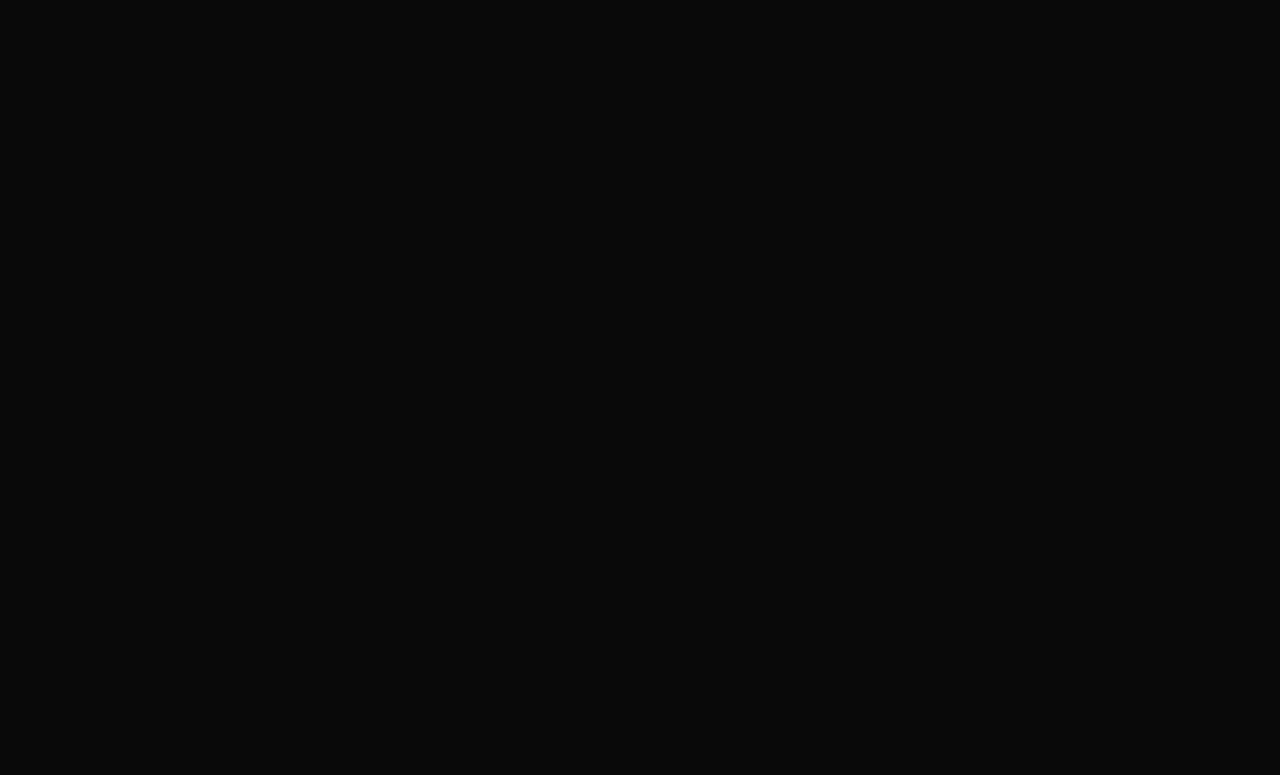
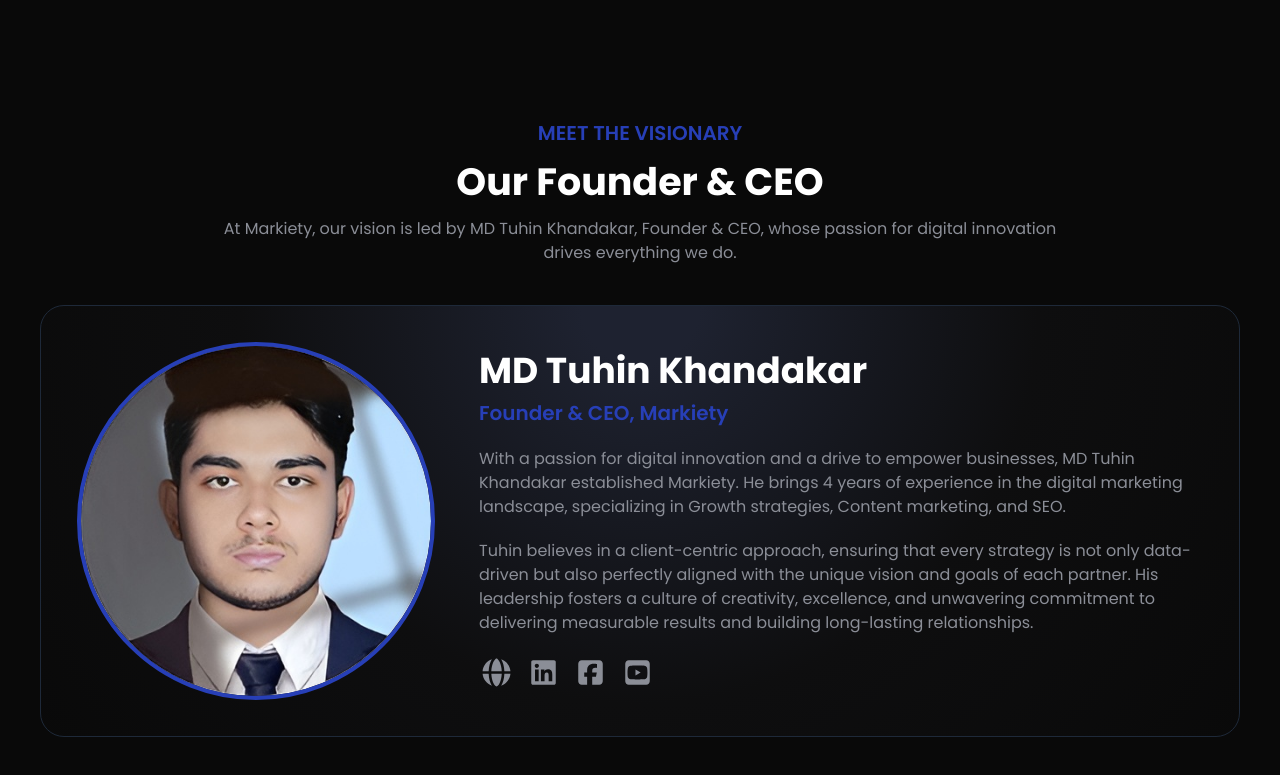
Before and after one commit to Shafayat-Ahammed/Markiety, a Next.js app: page / in a window 1280 px wide. Shown: the part 2349-3124 px from the top of the page. Before the commit the page ends 2468 px from the top, so only its background shows below. Built offline with nearby package versions, Linux system fonts and the light colour scheme.

Commit message:
feat(home): implement about-founder section component

```diff
--- a/src/app/page.tsx
+++ b/src/app/page.tsx
@@ -3,6 +3,7 @@
 import Hero from "@/components/hero/hero";
 import Services from "@/components/services/services";
 import WhyUs from "@/components/why-us/why-us";
+import AboutFounder from "@/components/about-founder/about-founder";
 
 const Home: FunctionComponent = (): JSX.Element => {
   return (
@@ -11,6 +12,7 @@
       <Hero />
       <Services />
       <WhyUs />
+      <AboutFounder />
     </>
   );
 };
--- /dev/null
+++ b/src/components/about-founder/about-founder.tsx
@@ -0,0 +1,136 @@
+import type { FunctionComponent, JSX, ReactElement } from "react";
+import SectionHeader from "../section-header/section-header";
+import Image from "next/image";
+
+interface SocialChannel {
+  icon: ReactElement<SVGSVGElement>;
+  url: string;
+}
+
+const AboutFounder: FunctionComponent = (): JSX.Element => {
+  const socialChannels: SocialChannel[] = [
+    {
+      icon: (
+        <svg
+          xmlns="http://www.w3.org/2000/svg"
+          viewBox="0 0 640 640"
+          width={35}
+          height={35}
+          className="hover:scale-105 transition-transform w-[35px] h-[35px] 2xl:w-[40px] 2xl:h-[40px]"
+        >
+          <path d="M415.9 344L225 344C227.9 408.5 242.2 467.9 262.5 511.4C273.9 535.9 286.2 553.2 297.6 563.8C308.8 574.3 316.5 576 320.5 576C324.5 576 332.2 574.3 343.4 563.8C354.8 553.2 367.1 535.8 378.5 511.4C398.8 467.9 413.1 408.5 416 344zM224.9 296L415.8 296C413 231.5 398.7 172.1 378.4 128.6C367 104.2 354.7 86.8 343.3 76.2C332.1 65.7 324.4 64 320.4 64C316.4 64 308.7 65.7 297.5 76.2C286.1 86.8 273.8 104.2 262.4 128.6C242.1 172.1 227.8 231.5 224.9 296zM176.9 296C180.4 210.4 202.5 130.9 234.8 78.7C142.7 111.3 74.9 195.2 65.5 296L176.9 296zM65.5 344C74.9 444.8 142.7 528.7 234.8 561.3C202.5 509.1 180.4 429.6 176.9 344L65.5 344zM463.9 344C460.4 429.6 438.3 509.1 406 561.3C498.1 528.6 565.9 444.8 575.3 344L463.9 344zM575.3 296C565.9 195.2 498.1 111.3 406 78.7C438.3 130.9 460.4 210.4 463.9 296L575.3 296z" />
+        </svg>
+      ),
+      url: "https://tuhinkhandakar.netlify.app",
+    },
+    {
+      icon: (
+        <svg
+          xmlns="http://www.w3.org/2000/svg"
+          viewBox="0 0 640 640"
+          width={35}
+          height={35}
+          className="hover:scale-105 transition-transform w-[35px] h-[35px] 2xl:w-[40px] 2xl:h-[40px]"
+        >
+          <path d="M512 96L127.9 96C110.3 96 96 110.5 96 128.3L96 511.7C96 529.5 110.3 544 127.9 544L512 544C529.6 544 544 529.5 544 511.7L544 128.3C544 110.5 529.6 96 512 96zM231.4 480L165 480L165 266.2L231.5 266.2L231.5 480L231.4 480zM198.2 160C219.5 160 236.7 177.2 236.7 198.5C236.7 219.8 219.5 237 198.2 237C176.9 237 159.7 219.8 159.7 198.5C159.7 177.2 176.9 160 198.2 160zM480.3 480L413.9 480L413.9 376C413.9 351.2 413.4 319.3 379.4 319.3C344.8 319.3 339.5 346.3 339.5 374.2L339.5 480L273.1 480L273.1 266.2L336.8 266.2L336.8 295.4L337.7 295.4C346.6 278.6 368.3 260.9 400.6 260.9C467.8 260.9 480.3 305.2 480.3 362.8L480.3 480z" />
+        </svg>
+      ),
+      url: "https://www.linkedin.com/in/tuhink-abir",
+    },
+    {
+      icon: (
+        <svg
+          xmlns="http://www.w3.org/2000/svg"
+          viewBox="0 0 640 640"
+          width={35}
+          height={35}
+          className="hover:scale-105 transition-transform w-[35px] h-[35px] 2xl:w-[40px] 2xl:h-[40px]"
+        >
+          <path d="M160 96C124.7 96 96 124.7 96 160L96 480C96 515.3 124.7 544 160 544L258.2 544L258.2 398.2L205.4 398.2L205.4 320L258.2 320L258.2 286.3C258.2 199.2 297.6 158.8 383.2 158.8C399.4 158.8 427.4 162 438.9 165.2L438.9 236C432.9 235.4 422.4 235 409.3 235C367.3 235 351.1 250.9 351.1 292.2L351.1 320L434.7 320L420.3 398.2L351 398.2L351 544L480 544C515.3 544 544 515.3 544 480L544 160C544 124.7 515.3 96 480 96L160 96z" />
+        </svg>
+      ),
+      url: "https://www.facebook.com/AbirSixT9",
+    },
+    {
+      icon: (
+        <svg
+          xmlns="http://www.w3.org/2000/svg"
+          viewBox="0 0 640 640"
+          width={35}
+          height={35}
+          className="hover:scale-105 transition-transform w-[35px] h-[35px] 2xl:w-[40px] 2xl:h-[40px]"
+        >
+          <path d="M378 320.2L282.8 266.1L282.8 374.3L378 320.2zM480 96L160 96C124.7 96 96 124.7 96 160L96 480C96 515.3 124.7 544 160 544L480 544C515.3 544 544 515.3 544 480L544 160C544 124.7 515.3 96 480 96zM494.4 232.1C502 260.7 502 320.3 502 320.3C502 320.3 502 379.9 494.4 408.4C490.2 424.2 477.9 436.1 462.2 440.3C433.9 448 320 448 320 448C320 448 206.1 448 177.8 440.4C162.1 436.2 149.8 424.3 145.6 408.5C138 379.9 138 320.3 138 320.3C138 320.3 138 260.6 145.6 232.1C149.8 216.3 162.1 203.9 177.8 199.7C206.1 192 320 192 320 192C320 192 433.9 192 462.2 199.7C477.9 203.9 490.2 216.3 494.4 232.1z" />
+        </svg>
+      ),
+      url: "https://www.youtube.com/@tuhin-khandakar",
+    },
+  ];
+
+  return (
+    <section id="why-us" className="px-5 sm:px-10 mb-30 z-90">
+      <div className="mx-auto max-w-[1536px]">
+        <SectionHeader
+          title="meet the visionary"
+          subtitle="Our Founder & CEO"
+          description="At Markiety, our vision is led by MD Tuhin Khandakar, Founder & CEO, whose passion for digital innovation drives everything we do."
+        />
+        <div className="bg-[radial-gradient(circle_farthest-corner_at_50%_0%,#1e2230_8%,#0e0e0f_54%,#090909_103%)] border border-gray-800 rounded-3xl p-5 sm:p-10 cursor-default hover:scale-102 transition-transform flex flex-col lg:flex-row justify-center items-center gap-12">
+          <Image
+            src="/assets/ceo.jpg"
+            alt="Markiety CEO"
+            width={400}
+            height={400}
+            className="rounded-full w-[250px] h-[250px] sm:w-[300px] sm:h-[300px] md:w-[350px] md:h-[350px] 2xl:w-[400px] 2xl:h-[400px] outline-4 outline-offset-0 outline-primary-blue"
+          />
+          <div className="flex flex-col justify-center items-center text-center lg:text-start lg:items-start lg:justify-start gap-5 text-sm sm:text-base 2xl:text-[18.5px] text-primary-gray">
+            <div className="flex flex-col gap-2">
+              <h2 className="text-white font-bold text-3xl sm:text-4xl 2xl:text-[41px]">
+                MD Tuhin Khandakar
+              </h2>
+              <h3 className="text-primary-blue font-semibold text-base sm:text-lg md:text-xl 2xl:text-2xl">
+                Founder & CEO, Markiety
+              </h3>
+            </div>
+            <div>
+              <p>
+                With a passion for digital innovation and a drive to empower
+                businesses, MD Tuhin Khandakar established Markiety. He brings 4
+                years of experience in the digital marketing landscape,
+                specializing in Growth strategies, Content marketing, and SEO.
+              </p>
+            </div>
+            <div>
+              <p>
+                Tuhin believes in a client-centric approach, ensuring that every
+                strategy is not only data-driven but also perfectly aligned with
+                the unique vision and goals of each partner. His leadership
+                fosters a culture of creativity, excellence, and unwavering
+                commitment to delivering measurable results and building
+                long-lasting relationships.
+              </p>
+            </div>
+            <div className="flex gap-3">
+              {socialChannels.map(
+                ({ icon, url }, index: number): JSX.Element => {
+                  return (
+                    <a
+                      key={index}
+                      href={url}
+                      target="_blank"
+                      className="fill-primary-gray hover:fill-primary-blue transition-colors"
+                    >
+                      {icon}
+                    </a>
+                  );
+                }
+              )}
+            </div>
+          </div>
+        </div>
+      </div>
+    </section>
+  );
+};
+
+export default AboutFounder;
```
Also changed, not shown: public/assets/ceo.jpg (added).
